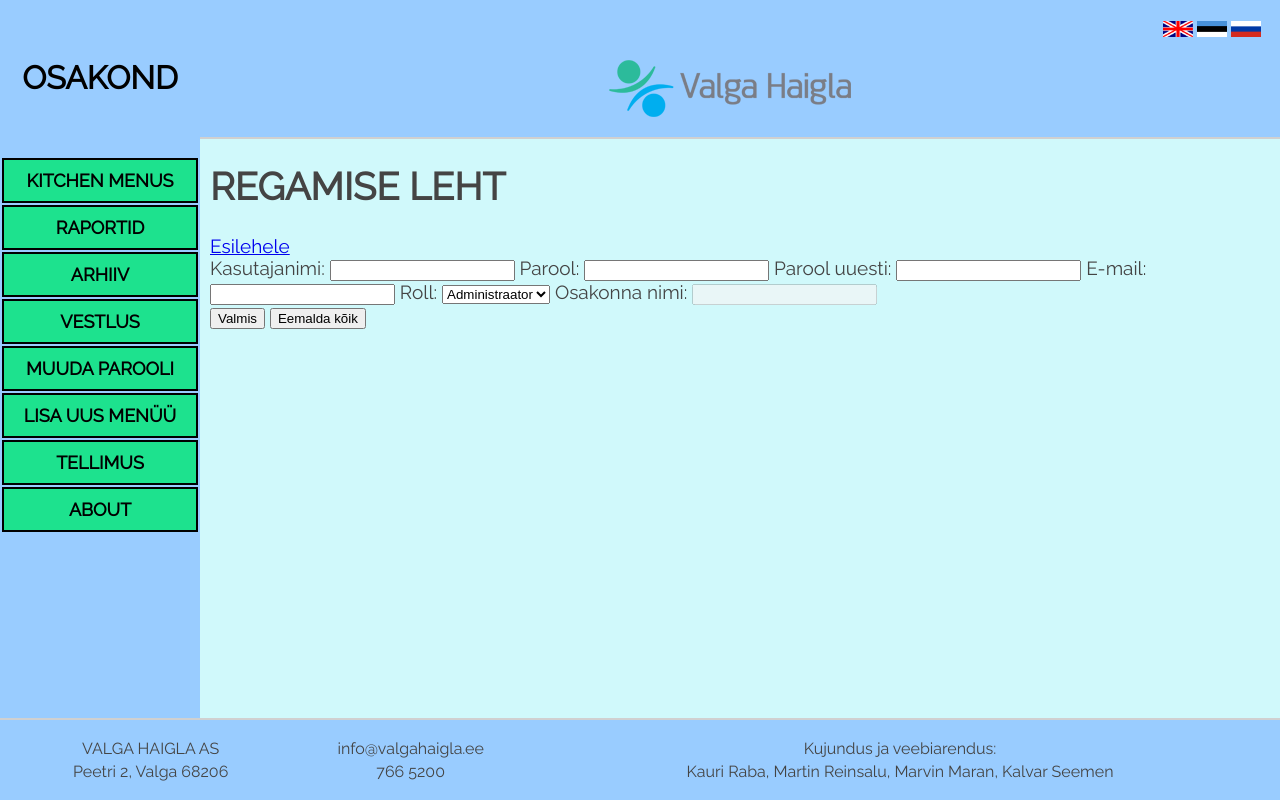
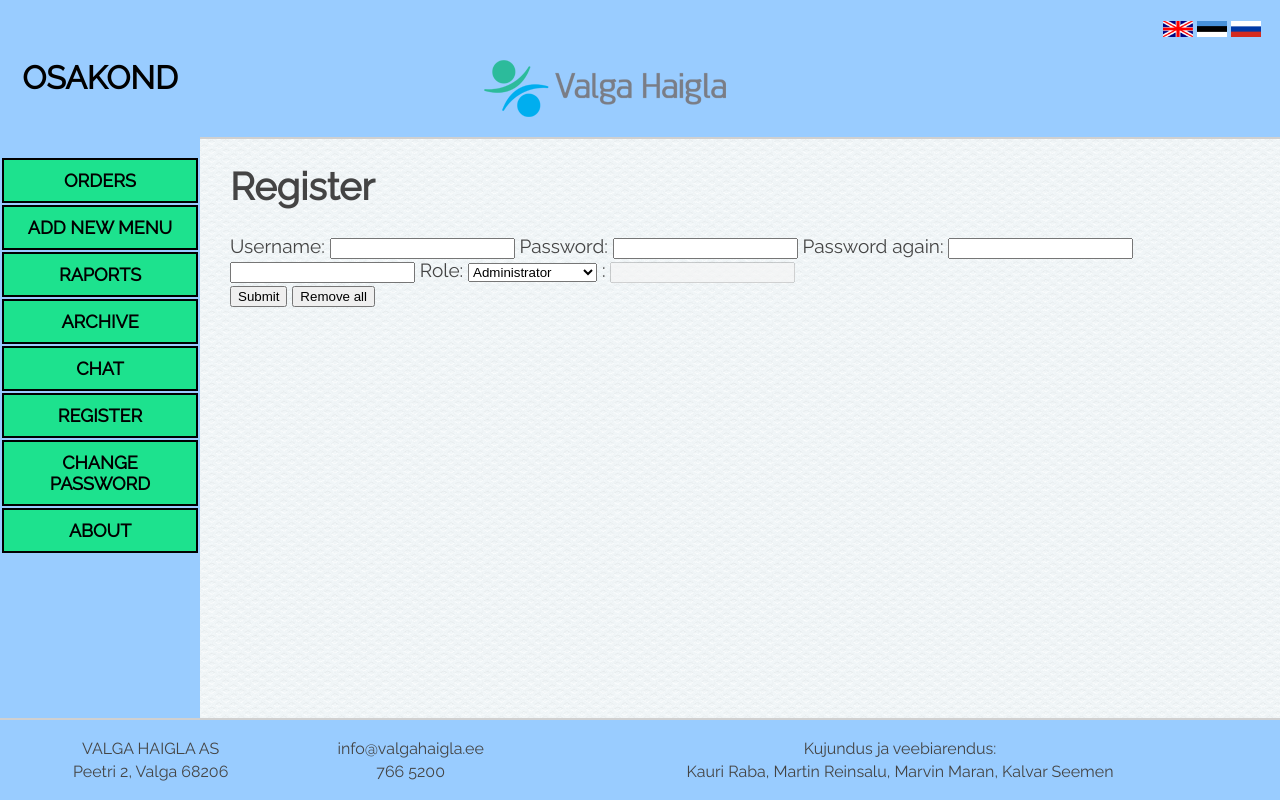
Before and after one commit to MartinRe123/Toitlustamise-valdkonna-tarkvara, a CodeIgniter app: page /database/index.php/register/registrate in a window 1280 px wide. Run offline with CodeIgniter, Linux system fonts and the light colour scheme.

Commit message:
removed redundant links added body background picture added translation to registration page

```diff
--- a/Web application/application/language/english/message_lang.php
+++ b/Web application/application/language/english/message_lang.php
@@ -1,14 +1,28 @@
 <?php
 
-$lang['login_page'] = 'Login page';
+$lang['login_page'] = 'Login';
 $lang['front_page'] = 'Front page';
 $lang['about_page'] = 'About';
-$lang['page_content'] = 'Page content';
+$lang['page_content'] = 'Welcome!';
 $lang['register'] = 'Register';
 $lang['username'] = 'Username';
 $lang['password'] = 'Password';
+$lang['password_again'] = 'Password again';
 $lang['login'] = 'Log in';
-$lang['kitchen_menus'] = 'Kitchen menus';
+$lang['kitchen_menus'] = 'Orders';
+$lang['add_menu'] = 'Add new menu';
+$lang['change_password'] = 'Change password';
+$lang['archive'] = 'Archive';
+$lang['raports'] = 'Raports';
+$lang['chat'] = 'Chat';
+$lang['email'] = 'E-mail';
+$lang['role'] = 'Role';
+$lang['admin'] = 'Administrator';
+$lang['chef'] = 'Chef';
+$lang['department'] = 'Department';
+$lang['department'] = 'Department name';
+$lang['submit'] = 'Submit';
+$lang['remove_all'] = 'Remove all';
 
 
 ?>
--- a/Web application/application/views/header.php
+++ b/Web application/application/views/header.php
@@ -13,7 +13,7 @@
 if($this->session->userdata('logged_in')){
      	$session_data = $this->session->userdata('username');
      	echo 'Oled sisse loginud kasutajaga <b>'.$session_data.'</b>';
-        echo '<br/><a href="'.base_url().'index.php/login/logout">Logi välja</a>';
+        echo '<br/><a id ="logivalja" href="'.base_url().'index.php/login/logout">Logi välja</a>';
  } ?>
 </p>
 <a id="logo" href="<?php echo base_url(); ?>index.php/home"><img src="/images/haigla_logo.png"></a>
--- a/Web application/application/views/kitchen_menu.php
+++ b/Web application/application/views/kitchen_menu.php
@@ -7,9 +7,9 @@
 foreach ($kitchen_menus as $menu){
     $array = $this->menu_model->get_section_menu($menu['date'], $section_name);
     if(!empty($array)){
-        echo '<a href="section_menu/view/'.$menu['date'].'">'.$menu['date'].' [Juba koostatud]<br/>';
+        echo '<a class="date_menu" href="section_menu/view/'.$menu['date'].'">'.$menu['date'].' [Juba koostatud]<br/>';
     }else{
-        echo '<a href="section_menu/create/'.$menu['date'].'">'.$menu['date'].'</a><br/>';
+        echo '<a class="date_menu" href="section_menu/create/'.$menu['date'].'">'.$menu['date'].'</a><br/>';
     }
 }
 ?>
--- a/Web application/application/views/login.php
+++ b/Web application/application/views/login.php
@@ -2,8 +2,6 @@
 
 <div class="notification"> <?php if(isset($notification_message)){ echo $notification_message; } ?> </div>
 
-<a href="<?php echo base_url(); ?>"><?php echo $this->lang->line("front_page"); ?></a>
-<a href="<?php echo base_url(); ?>index.php/register"><?php echo $this->lang->line("register"); ?></a>
 <p>Admin kasutaja on testtest, parool sama</p>
 
 <div class="form_validation_errors"> <?php echo validation_errors(); ?> </div>
--- a/Web application/application/views/register.php
+++ b/Web application/application/views/register.php
@@ -1,6 +1,5 @@
 <div class="block">
-<h1>REGAMISE LEHT</h1>
-<a href="<?php echo base_url(); ?>">Esilehele</a>
+<h1><?php echo $this->lang->line("register"); ?></h1>
 
 <div class="form_validation_errors"> <?php echo validation_errors(); ?> </div>
 
@@ -11,32 +10,32 @@
 
 <div class="form_account_info">
 
-<label for="new_username">Kasutajanimi: </label>
+<label for="new_username"><?php echo $this->lang->line("username"); ?>: </label>
 <input type="text" id="new_username" name="new_username" value="<?php echo set_value('new_username'); ?>" />
 
-<label for="new_password">Parool: </label>
+<label for="new_password"><?php echo $this->lang->line("password"); ?>: </label>
 <input type="password" id="new_password" name="new_password" />
 
-<label for="new_password_again">Parool uuesti: </label>
+<label for="new_password_again"><?php echo $this->lang->line("password_again"); ?>: </label>
 <input type="password" id="new_password_again" name="new_password_again" />
 
-<label for="new_email">E-mail: </label>
+<label for="new_email"<?php echo $this->lang->line("email"); ?>: </label>
 <input type="text" id="new_email" name="new_email" value="<?php echo set_value('new_email'); ?>" />
 
-<label for="new_role">Roll: </label>
+<label for="new_role"><?php echo $this->lang->line("role"); ?>: </label>
         <select id="new_role" name="new_role" onchange="sectionBox(this);">
-                <option value="admin" selected="selected">Administraator</option>
-                <option value="kokk">Kokk</option>
-                <option value="osakond" >Osakond</option>
+                <option value="admin" selected="selected"><?php echo $this->lang->line("admin"); ?></option>
+                <option value="kokk"><?php echo $this->lang->line("chef"); ?></option>
+                <option value="osakond" ><?php echo $this->lang->line("department"); ?></option>
         </select>
 
-<label for="section_box">Osakonna nimi: </label>
+<label for="section_box"><?php echo $this->lang->line("department_name"); ?>: </label>
 <input type="text" id="section_box" name="new_section" disabled />
 <br/>
 
-<button type="submit">Valmis</button>
+<button type="submit"><?php echo $this->lang->line("submit"); ?></button>
 
-<button type="reset" value="Reset">Eemalda kõik</button>
+<button type="reset" value="Reset"><?php echo $this->lang->line("remove_all"); ?></button>
 
 </form>
 
--- a/Web application/application/views/sidebar.php
+++ b/Web application/application/views/sidebar.php
@@ -26,23 +26,23 @@
   <tr>
     <td class="td_"><a class="sidebar_a" href="<?php echo base_url(); ?>index.php/kitchen_menu"><?php echo $this->lang->line("kitchen_menus"); ?></a></td>
   </tr>
-  <tr>
-    <td class="td_"><a class="sidebar_a" href="<?php base_url() ?>">Raportid</a></td>
+   <tr>
+    <td class="td_"><a class="sidebar_a" href="<?php echo base_url() ?>index.php/kitchen_menu/create"><?php echo $this->lang->line("add_menu"); ?></a></td>
   </tr>
   <tr>
-    <td class="td_"><a class="sidebar_a" href="<?php base_url() ?>">Arhiiv</a></td>
+    <td class="td_"><a class="sidebar_a" href="<?php base_url() ?>"><?php echo $this->lang->line("raports"); ?></a></td>
   </tr>
   <tr>
-    <td class="td_"><a class="sidebar_a" href="<?php base_url() ?>">Vestlus</a></td>
+    <td class="td_"><a class="sidebar_a" href="<?php base_url() ?>"><?php echo $this->lang->line("archive"); ?></a></td>
   </tr>
   <tr>
-    <td class="td_"><a class="sidebar_a" href="<?php base_url() ?>">Muuda parooli</a></td>
+    <td class="td_"><a class="sidebar_a" href="<?php base_url() ?>"><?php echo $this->lang->line("chat"); ?></a></td>
+  </tr>
+   <tr>
+    <td class="td_"><a class="sidebar_a" href="<?php echo base_url() ?>index.php/register"><?php echo $this->lang->line("register"); ?></a></td>
   </tr>
   <tr>
-    <td class="td_"><a class="sidebar_a" href="<?php base_url() ?>">Lisa uus menüü</a></td>
-  </tr>
-   <tr>
-    <td class="td_"><a class="sidebar_a" href="<?php base_url() ?>">Tellimus</a></td>
+    <td class="td_"><a class="sidebar_a" href="<?php base_url() ?>"><?php echo $this->lang->line("change_password"); ?></a></td>
   </tr>
    <tr>
     <td class="td_"><a class="sidebar_a" href="<?php base_url() ?>/index.php/about"><?php echo $this->lang->line("about_page"); ?></a></td>
--- a/Web application/styles/style.css
+++ b/Web application/styles/style.css
@@ -23,20 +23,20 @@ body {
   padding-bottom: 6rem;
   min-height: 100%;
   font-family: 'Raleway', sans-serif;
-  background-color: #d0f9fb;
   padding-left: 200px;
+  background-image:url("/images/polaroid.png")
 }
 
 /* Header styles */
 
 div.header{
     color: #444;
-	background-color: #99ccff;
-	border-bottom: 2px solid #D0D0D0;
+    background-color: #99ccff;
+    border-bottom: 2px solid #D0D0D0;
 	font-size: 19px;
 	font-weight: normal;
-    font-family: 'Raleway', sans-serif;
-    padding: 1rem;
+        font-family: 'Raleway', sans-serif;
+        padding: 1rem;
 	text-align:center;
 	height:100%;
 }
@@ -47,6 +47,8 @@ div.header{
 	float:right;
 	font-size: 14px;
 	text-align:right;
+        min-width:250px;
+	max-width:250px;
 }
 #logivalja{
 	font-weight:bold;
@@ -60,7 +62,7 @@ div.sidebar{
 	background-color: #99ccff;
 	width:200px;
 	position:absolute;
-    top:0; bottom:0; left:0;
+        top:0; bottom:0; left:0;
 	text-align:center;
 }
 
@@ -95,7 +97,8 @@ div.content {
 		color: #444;
 		font-size: 16px;
 		font-weight: normal;
-		margin-left: 10px;
+		margin-left: 30px;
+		margin-right: 30px;
 		min-height:500px;
 }
 
@@ -103,6 +106,17 @@ div.block {
 		color: #444;
 		font-size: 19px;
 		font-weight: normal;
+}
+
+#welcome {
+	text-align:center;
+	margin-top:150px;
+}
+
+a.date_menu{
+	text-decoration: none;
+	font-size: 18px;
+	font-weight: bolder;
 }
 
 /**
```
Also changed, not shown: Web application/application/language/estonian/message_lang.php (+17 -4 lines), Web application/application/language/russian/message_lang.php (+16 -4 lines), Web application/application/views/home.php (+0 -13 lines), Web application/images/polaroid.png (added).
